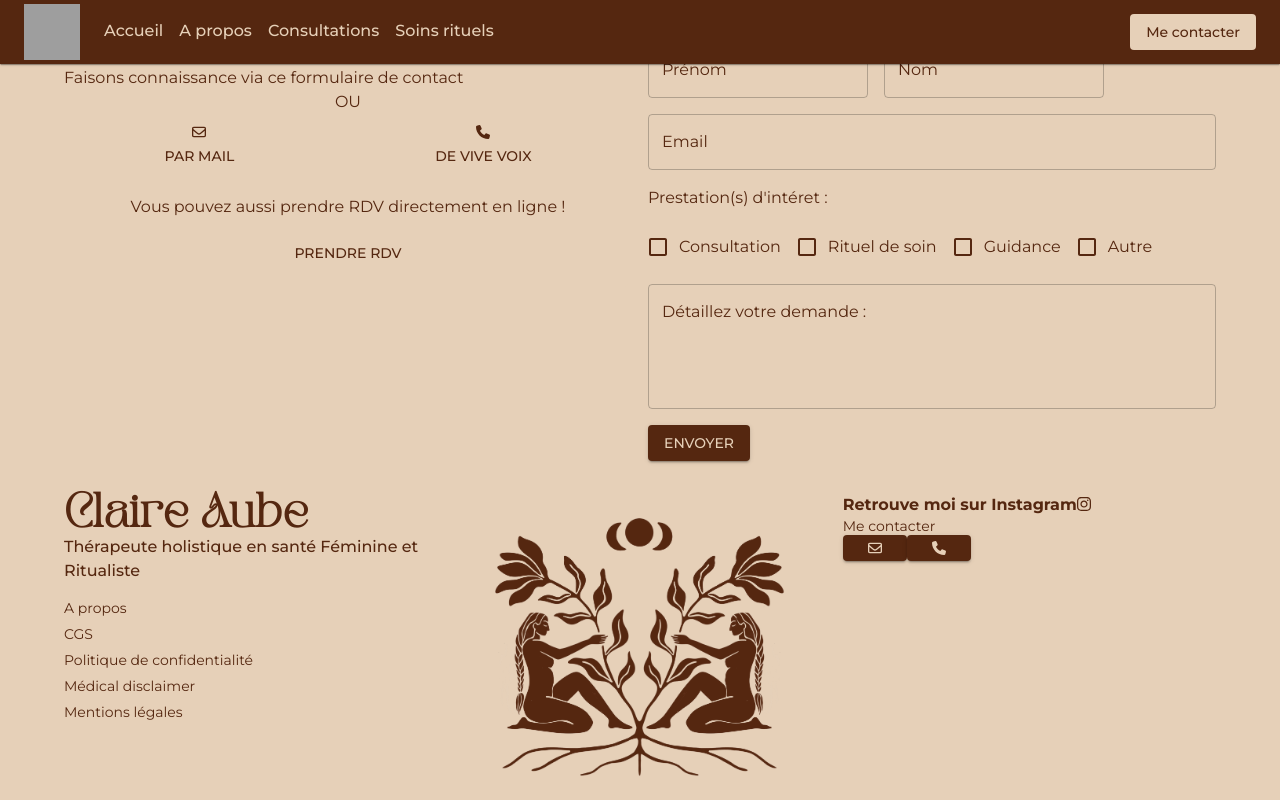
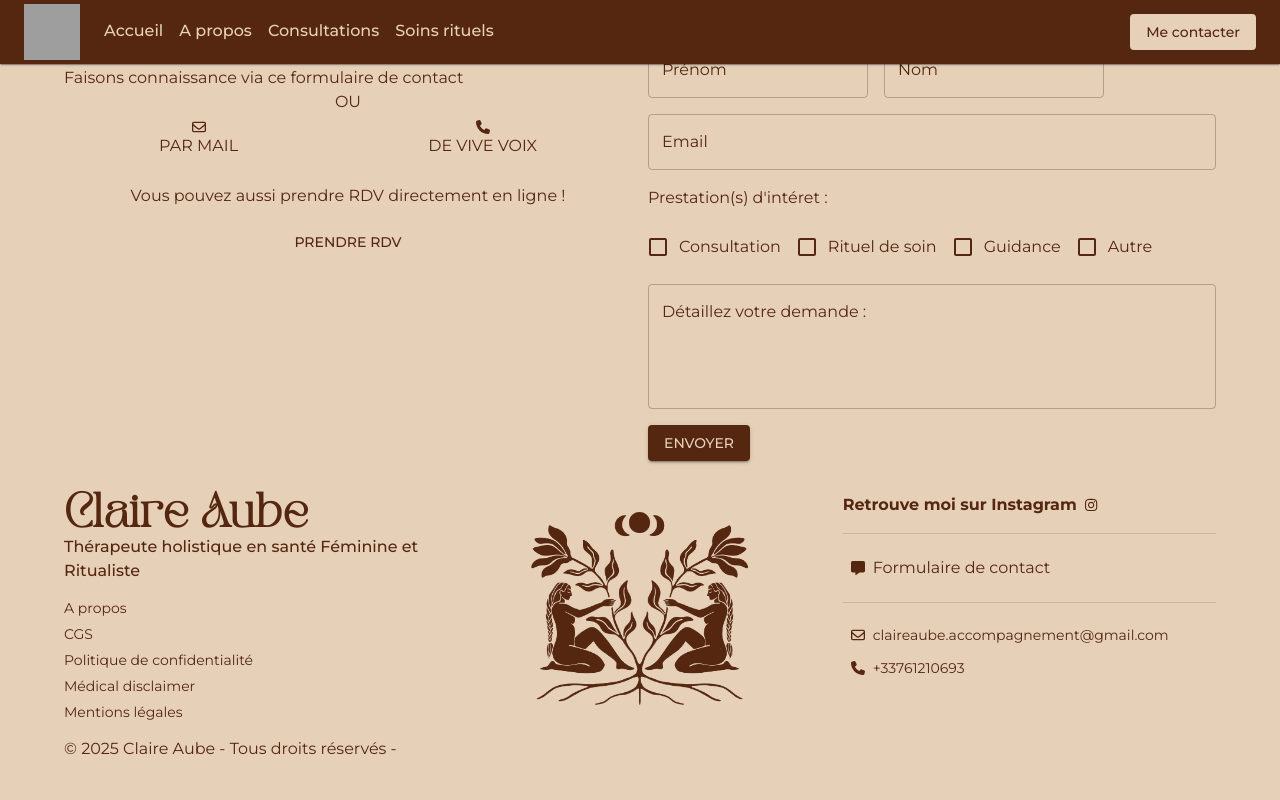
Before and after one commit to AnaisVlr/ClaireAube, a React (Vite) app: page /contact in a window 1280 px wide. Built offline with nearby package versions, Linux system fonts and the light colour scheme; grey boxes are pictures that could not be loaded; a web font is replaced by a local one.

Commit message:
Amélioration footer

```diff
--- a/src/components/Footer.tsx
+++ b/src/components/Footer.tsx
@@ -1,14 +1,12 @@
 import { Link } from "react-router";
-
-import './footer.css';
-import logoTerracota from '../assets/img/logo/logo_terracota.webp'
-
 import { FontAwesomeIcon } from '@fortawesome/react-fontawesome'
 import { faEnvelope } from '@fortawesome/free-regular-svg-icons'
 import { faInstagram } from '@fortawesome/free-brands-svg-icons'
-import { faPhone } from "@fortawesome/free-solid-svg-icons";
-import { Button, Grid, Typography } from "@mui/material";
+import { faMessage, faPhone } from "@fortawesome/free-solid-svg-icons";
+import { Button, Divider, Grid, Typography } from "@mui/material";
 import { useTexts } from "../hooks/useTexts";
+
+import logoTerracota from '../assets/img/logo/logo_terracota.webp'
 
 export default function Footer() {
   const t = useTexts();
@@ -50,38 +48,48 @@ export default function Footer() {
                 </Grid>
               </nav>
             </Grid>
+
             {/* Logo */}
             <Grid size={{ xs: 12, sm: 4 }} textAlign={"center"}>
-              <img src={logoTerracota} alt="Logo Claire Aube" loading="lazy" width={"80%"} />
+              <img src={logoTerracota} alt="Logo Claire Aube" loading="lazy" width={"60%"} />
             </Grid>
+
             {/* Contact */}
             <Grid size={{ xs: 12, sm: 4 }}>
+              <Grid container gap={1} alignItems={"center"}>
                 <Typography fontWeight={700}>
                   {t.general.findMeOnInsta}
+                </Typography>
                 <FontAwesomeIcon icon={faInstagram} />
-              </Typography>
+
+                {/* <InstagramPost url="https://www.instagram.com/p/DN5MBPzjAHi/?utm_source=ig_web_copy_link" /> */}
+
+              </Grid>
+
+              <Divider sx={{ my: 2 }} />
+
               <Grid>
-                {/* <InstagramPost url="https://www.instagram.com/p/DN5MBPzjAHi/?utm_source=ig_web_copy_link" /> */}
-              </Grid>
-              <Grid>
-                <Link to="/contact">
-                  {t.general.contactMe}
-                </Link>
-                <Grid>
-                  <Button variant={"contained"}>
+                <Button sx={{ flexDirection: 'row', gap: 1, textTransform: "none" }} component="a" href={"/contact"}>
+                  <FontAwesomeIcon icon={faMessage} />
+                  <Typography >{t.general.contactForm}</Typography>
+                </Button>
+
+                <Divider sx={{ my: 2 }} />
+
+                <Button sx={{ flexDirection: 'row', gap: 1, textTransform: "none" }} component="a" href={"mailto:" + t.general.email}>
                   <FontAwesomeIcon icon={faEnvelope} />
+                  <Typography variant="body2">{t.general.email}</Typography>
                 </Button>
-                  <Button variant={"contained"}>
+
+                <Button sx={{ flexDirection: 'row', gap: 1 }} component="a" href={"tel:" + t.general.phone}>
                   <FontAwesomeIcon icon={faPhone} />
+                  <Typography variant="body2">{t.general.phone}</Typography>
                 </Button>
               </Grid>
             </Grid>
           </Grid>
-          </Grid>
           <Grid >
-            <Typography textAlign={{ xs: "center", sm: "left" }}>
-              © 2025 Claire Aube - Tous droits réservés - Made by Anaïs
-            </Typography>
+            <Typography textAlign={{ xs: "center", sm: "left" }}>{t.general.footer}</Typography>
           </Grid>
         </Grid>
       </footer>
--- a/src/locales/fr.json
+++ b/src/locales/fr.json
@@ -219,7 +219,12 @@
     "legalMention": "Mentions légales",
     "privatePolicy": "Politique de confidentialité",
     "CGS": "CGS",
-    "medicalDisclaimer": "Médical disclaimer"
+    "medicalDisclaimer": "Médical disclaimer",
+    "phone": "+33761210693",
+    "byEmail": "Par mail",
+    "byPhone": "De vive voix",
+    "footer": "© 2025 Claire Aube - Tous droits réservés - ",
+    "contactForm": "Formulaire de contact"
   },
   "disclaimer": {
     "title": "Clause de non-responsabilité médicale :",
--- a/src/pages/Contact/Contact.tsx
+++ b/src/pages/Contact/Contact.tsx
@@ -5,9 +5,11 @@ import { FontAwesomeIcon } from '@fortawesome/react-fontawesome';
 
 import './contact.css'
 import { Box, Button, Checkbox, Container, FormControl, FormControlLabel, FormGroup, Grid, TextField, Typography } from '@mui/material';
+import { useTexts } from '../../hooks/useTexts';
 
 export default function Contact() {
   const [state, handleSubmit] = useForm("xdkgnggl");
+  const t = useTexts();
   if (state.succeeded) {
     return <p>Thanks for joining!</p>;
   }
@@ -25,21 +27,17 @@ export default function Contact() {
             <Typography>OU</Typography>
           </Grid>
           <Grid display={"flex"} justifyContent={"space-around"}>
-            <Button>
-              <a href='mailto:claireaube.accompagnement@gmail.com' className="btn-sm flex-column">
-                <FontAwesomeIcon icon={faEnvelope} className='contact-icon fs-2' />
-                <div className='fw-bold'>Par mail</div>
-              </a>
+            <Button sx={{ flexDirection: 'column' }} component="a" href={"mailto:" + t.general.email}>
+              <FontAwesomeIcon icon={faEnvelope} />
+              <Typography>{t.general.byEmail}</Typography>
             </Button>
-            <Button>
-              <a href='tel:+33761210693' className="btn-sm flex-column">
-                <FontAwesomeIcon icon={faPhone} className='contact-icon fs-2' />
-                <div className='fw-bold'>De vive voix</div>
-              </a>
+            <Button sx={{ flexDirection: 'column' }} component="a" href={"tel:" + t.general.phone}>
+              <FontAwesomeIcon icon={faPhone} />
+              <Typography>{t.general.byPhone}</Typography>
             </Button>
           </Grid>
 
-          <Grid display={"flex"} justifyContent={"center"} container spacing={2} sx={{ p: 2, m: 0.5, borderRadius: 1, backgroundColor:'secondary.main'}}>
+          <Grid display={"flex"} justifyContent={"center"} container spacing={2} sx={{ p: 2, m: 0.5, borderRadius: 1, backgroundColor: 'secondary.main' }}>
             <Typography>Vous pouvez aussi prendre RDV directement en ligne !</Typography>
             <Button>
               <a href='https://calendly.com/claireaube-accompagnement' target='_blank' className='btn-sm btn-primary br-4 fit-content'>
```
Also changed, not shown: src/components/footer.css (deleted, +0 -47 lines). Lines whose indentation alone changed are shown as unchanged.
